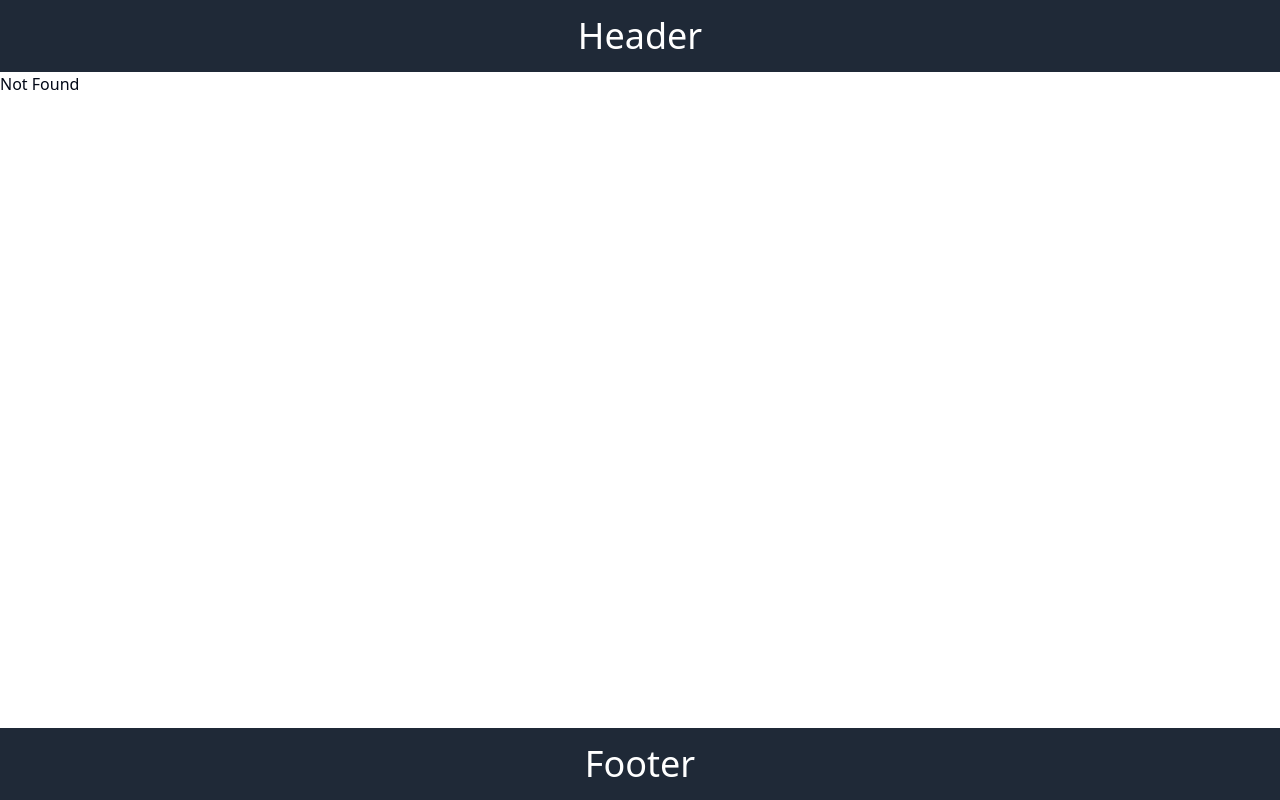
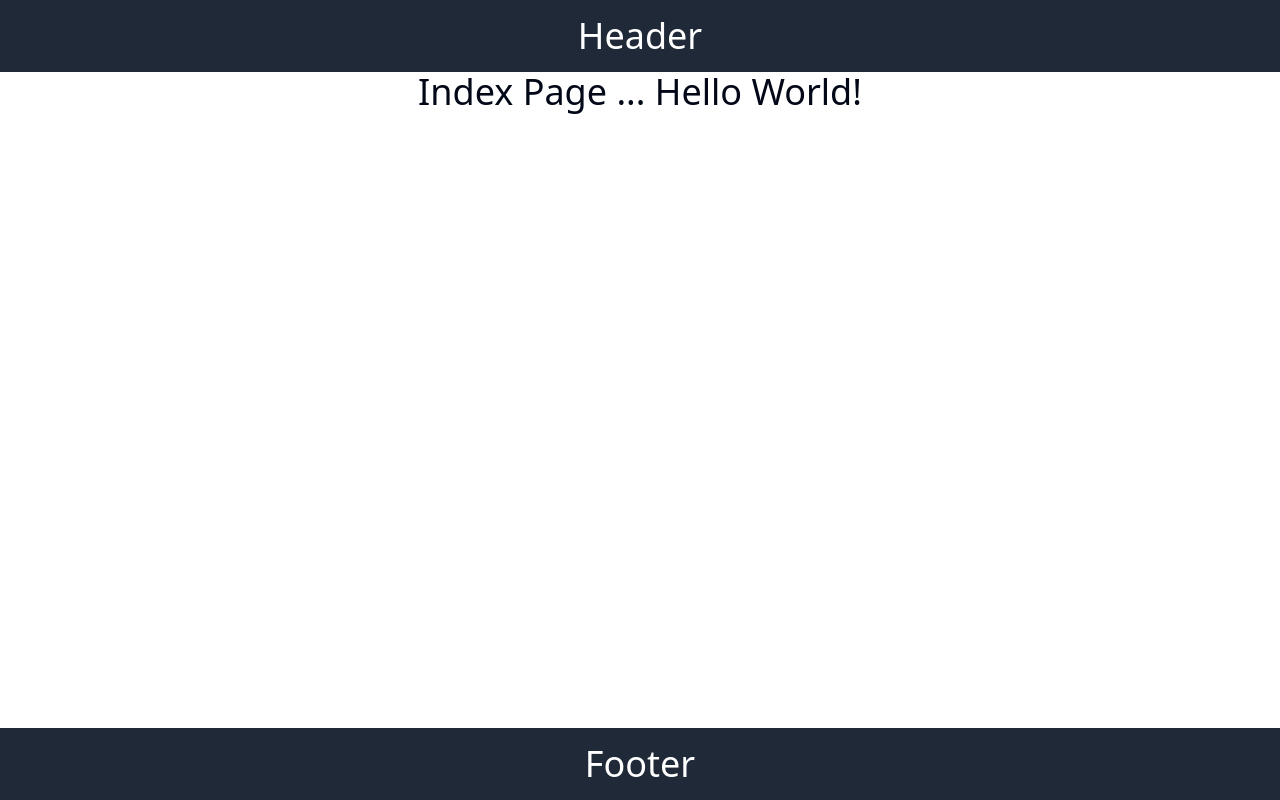
Before and after one commit to calloc134/typespec-orval-stack, a React (Vite) app in the folder packages/frontend/: page / in a window 1280 px wide. Before the commit this address had no page. Built offline with nearby package versions, Linux system fonts and the light colour scheme.

Commit message:
とりあえずindexページ実装

```diff
--- /dev/null
+++ b/packages/frontend/src/features/index/pages/Index.tsx
@@ -0,0 +1,7 @@
+export const Index = () => {
+  return (
+    <div className="flex flex-col items-center  h-full">
+      <h1 className="text-4xl">Index Page ... Hello World!</h1>
+    </div>
+  );
+};
--- a/packages/frontend/src/route.tsx
+++ b/packages/frontend/src/route.tsx
@@ -6,6 +6,7 @@ import {
 } from "@tanstack/react-router";
 import { Layout } from "./components/Layout";
 import { Hello } from "./features/hello/pages/Hello";
+import { Index } from "./features/index/pages/Index";
 
 const rootRoute = createRootRoute({
   component: () => (
@@ -15,13 +16,19 @@ const rootRoute = createRootRoute({
   ),
 });
 
+const indexRoute = createRoute({
+  getParentRoute: () => rootRoute,
+  path: "/",
+  component: () => <Index />,
+});
+
 const helloRoute = createRoute({
   getParentRoute: () => rootRoute,
   path: "/hello",
   component: () => <Hello />,
 });
 
-const routeTree = rootRoute.addChildren([helloRoute]);
+const routeTree = rootRoute.addChildren([indexRoute, helloRoute]);
 
 export const router = createRouter({ routeTree });
 
```
